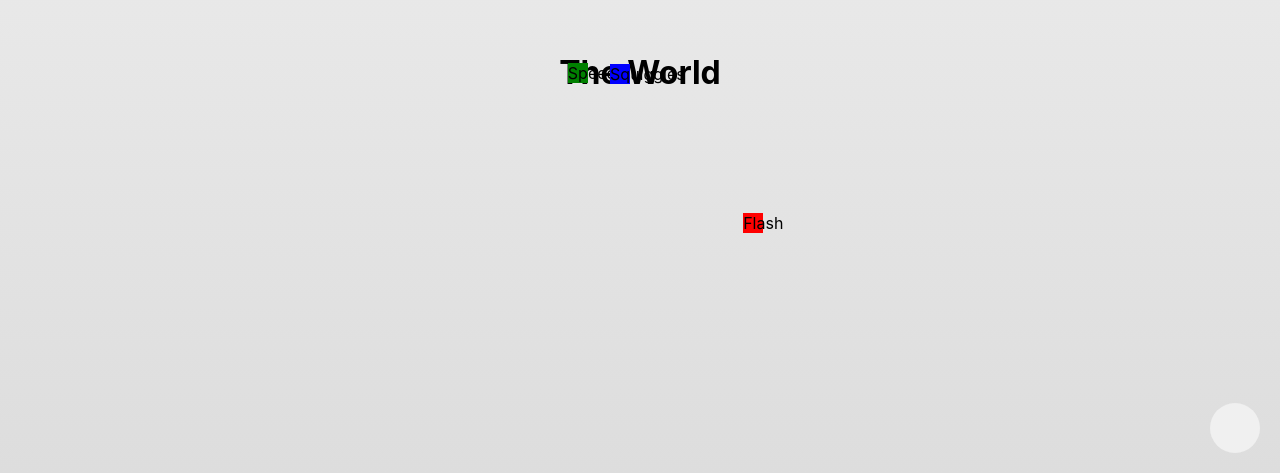
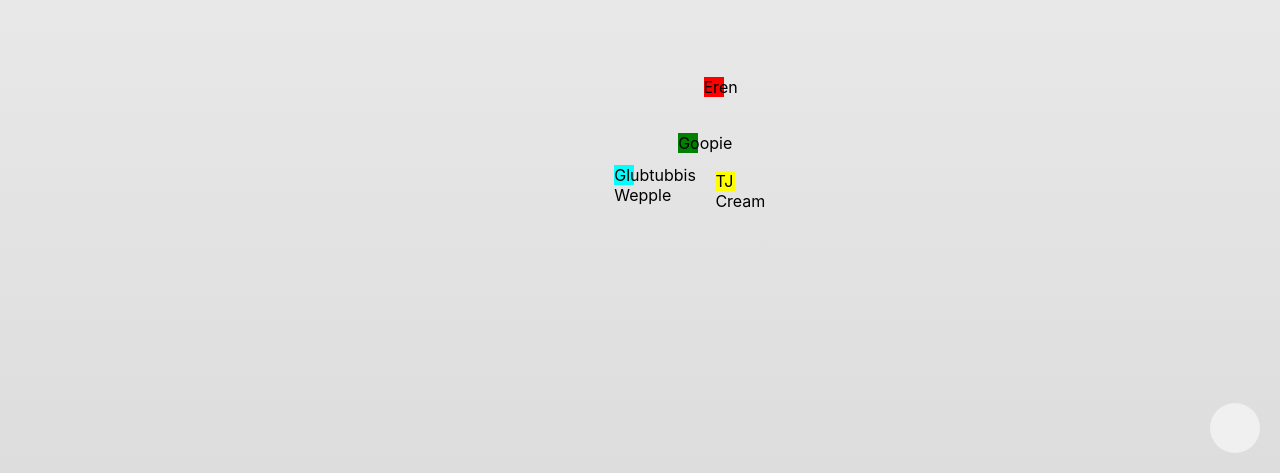
Before and after one commit to jcattabiani/snims, a React (Create React App) app: page / in a window 1280 px wide. Shown: the part 327-800 px from the top of the page. Built offline with nearby package versions, Linux system fonts and the light colour scheme; some icons are missing.

Commit message:
world renders the snails from an array

```diff
--- a/src/App.js
+++ b/src/App.js
@@ -1,14 +1,10 @@
 import './App.css';
-import Snail from './components/Snail';
 import World from './components/World';
 
 function App() {
   return (
     <div>
       <World />
-      <Snail color="green" name="Speedy" />
-      <Snail color="blue" name="Squiggles" />
-      <Snail color="red" name="Flash" />
     </div>
   );
 }
--- a/src/components/Snail.js
+++ b/src/components/Snail.js
@@ -3,7 +3,7 @@ import React, { useEffect, useState } from 'react';
 const Snail = ({ color, name }) => {
   const [position, setPosition] = useState({ x: window.innerWidth / 2, y: window.innerHeight / 2 });
   const [target, setTarget] = useState(getRandomTargetPosition());
-  const stepSize = 1;
+  const stepSize = .5;
   const requestIdRef = React.useRef(null);
 
   function getRandomTargetPosition() {
--- a/src/components/World.js
+++ b/src/components/World.js
@@ -2,12 +2,22 @@
 import React from 'react';
 import '../styles.css';
 import SnailButton from './SnailButton';
+import Snail from './Snail';
+
+const snails = [
+  { color: 'green', name: 'Goopie', id: 1 },
+  { color: 'yellow', name: 'TJ Cream', id: 2 },
+  { color: 'cyan', name: 'Glubtubbis Wepple', id: 3 },
+  { color: 'red', name: 'Eren', id: 4 },
+];
 
 const World = () => {
   return (
     <div className="fullscreen-container">
-      <div className="content-container">
-        <h1>The World</h1>
+      <div>
+        {snails.map((snail) => (
+          <Snail key={snail.id} color={snail.color} name={snail.name} />
+        ))}
       </div>
       <div className="bottom-right-component">
         <SnailButton />
```
